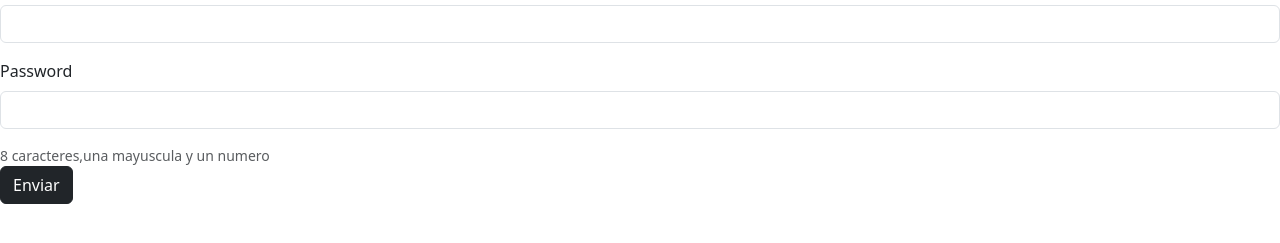
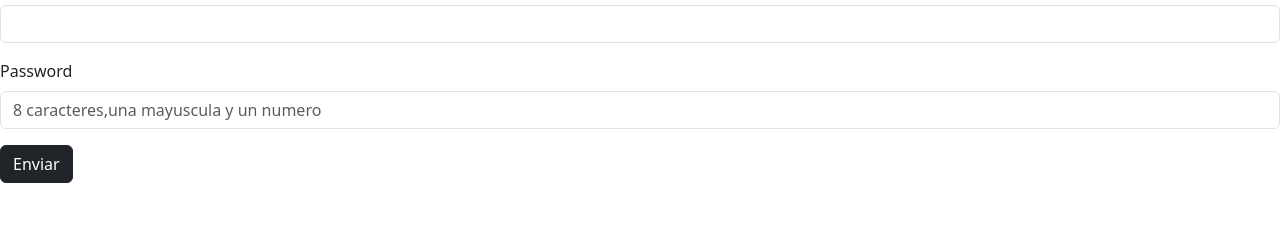
Before and after one commit to BrunoGiugno26/Programaci-n-7A, a plain HTML site: page index.html in a window 1280 px wide. Shown: the part 481-724 px from the top of the page. Drawn offline with nearby package versions, Linux system fonts and the light colour scheme.

Commit message:
bootstrap

```diff
--- a/index.html
+++ b/index.html
@@ -47,9 +47,9 @@
     </div>
     <div class="mb-3">
         <label for="password" class="form-label">Password</label>
-        <input type="password" class="form-control">
+        <input type="password" class="form-control" placeholder="8 caracteres,una mayuscula y un numero">
     </div>
-    <div class="form-text">8 caracteres,una mayuscula y un numero</div>
+    <div class="form-text"></div>
     <button class="btn btn-dark">Enviar</button>
 </form>
 
```
